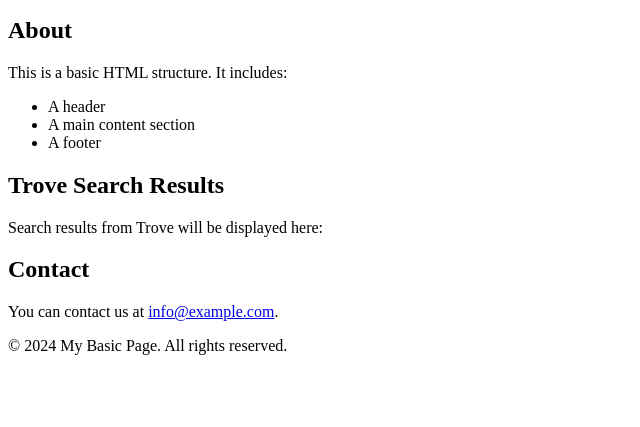
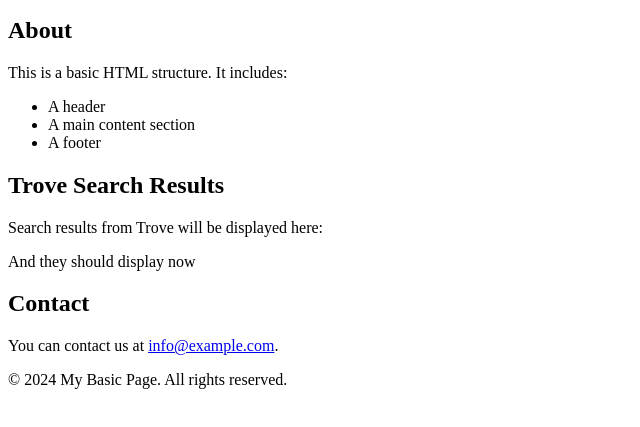
Before and after one commit to EmilyFitzgerald/test_page, a plain HTML site: page index.html in a window 1280 px wide. Shown: the part 101-528 px from the top of the page, without its empty margins (0-640 px from the left). Drawn offline with Linux system fonts and the light colour scheme.

Commit message:
api index.html

```diff
--- a/index.html
+++ b/index.html
@@ -27,6 +27,7 @@
             <h2>Trove Search Results</h2>
             <p>Search results from Trove will be displayed here:</p>
             <div id="results"></div>
+            <p>And they should display now</p>
         </section>
 
         <section>
```
